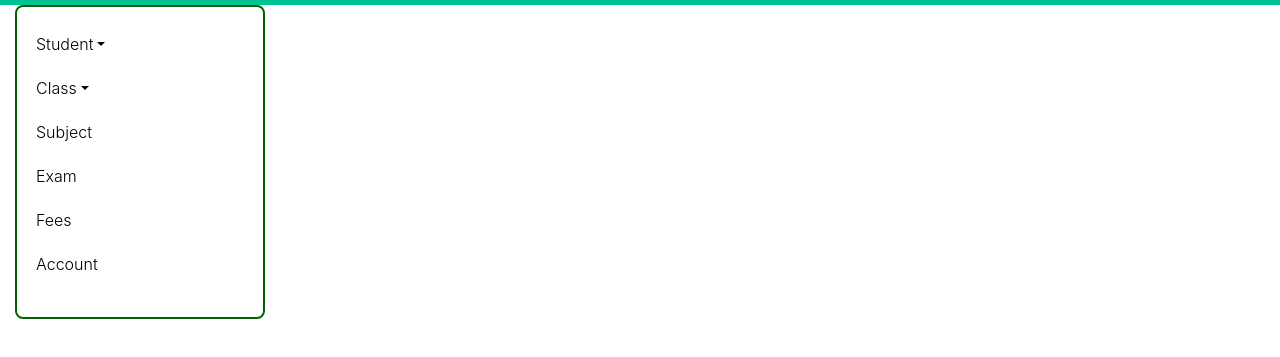
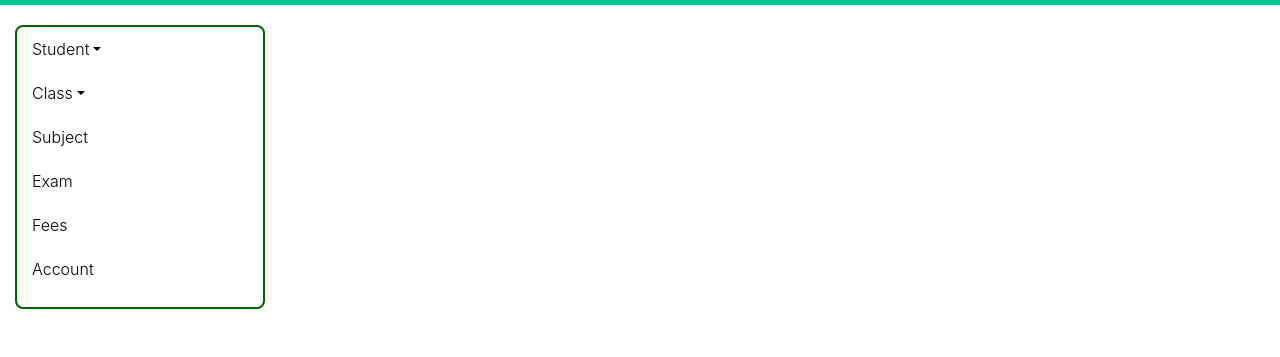
Before and after one commit to AH-Rifat/EduReef, a plain HTML site: page index.html in a window 1280 px wide. Shown: the part 91-448 px from the top of the page. Drawn offline with Linux system fonts and the light colour scheme.

Commit message:
Update style.css

```diff
--- a/css/style.css
+++ b/css/style.css
@@ -7,9 +7,9 @@
   color: #686a76;
   border: 2px solid darkgreen;
   border-radius: 8px;
+  margin-top: 20px;
 }
 .sidebar ul{
-  padding: 15px 0;
 
 }
 .sidebar ul li{
@@ -20,11 +20,13 @@
   text-decoration: none;
   display: block;
   font-weight: 300;
-  border-left: 4px solid transparent;
+
   color: black;
 }
 .sidebar ul li a:hover{
+  padding: 10px 15px;
   text-decoration: none;
+  display: block;
   background: #33b35a;
   border-left: 4px solid #22773c;
   color: #fff;
```
